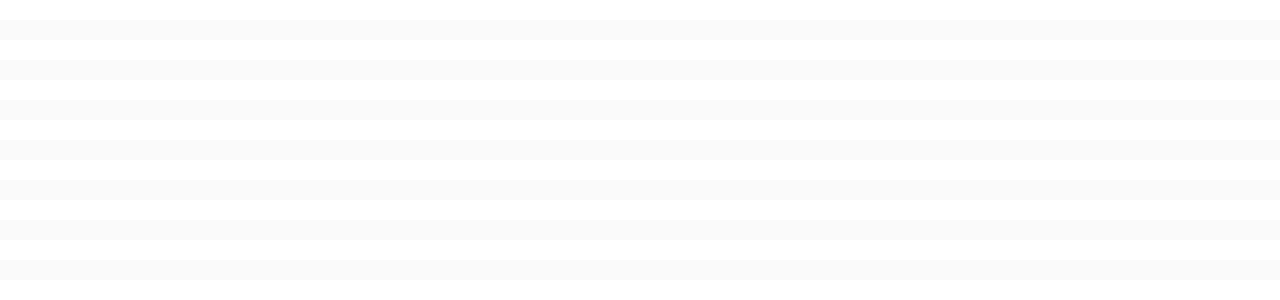
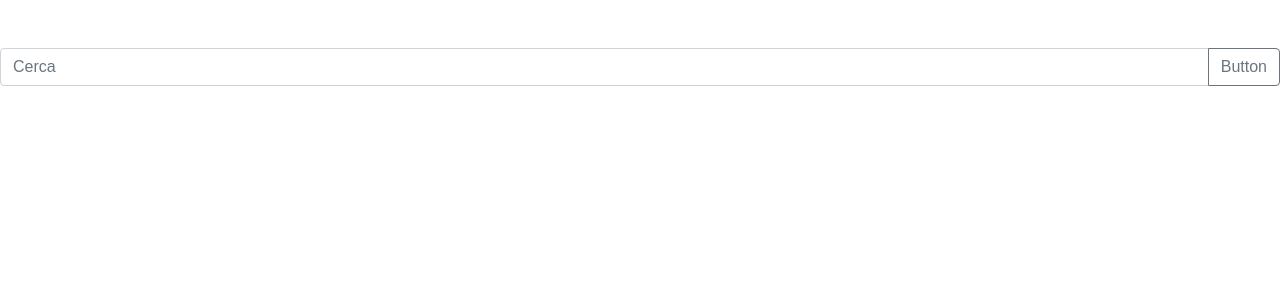
Before and after one commit to Greta-Calamari/vue-boolflix, a Vue app: page / in a window 1280 px wide. Shown: the top 300 px of the page. Built offline with nearby package versions, Linux system fonts and the light colour scheme.

Commit message:
card con quello che dovra esserci stampato

```diff
--- a/src/App.vue
+++ b/src/App.vue
@@ -7,6 +7,8 @@
 <script>
 
 import AppHeader from './components/AppHeader.vue'
+
+
 
 export default {
   name: 'App',
--- a/src/components/AppHeader.vue
+++ b/src/components/AppHeader.vue
@@ -1,5 +1,9 @@
 <template>
 <div>
+<div class="input-group mb-3 mt-5">
+  <input type="text" class="form-control" placeholder="Cerca" aria-label="" aria-describedby="button-addon2">
+  <button class="btn btn-outline-secondary" type="button" id="button-addon2">Button</button>
+</div>
 
 </div>
 
--- a/src/style/general.scss
+++ b/src/style/general.scss
@@ -10,19 +10,6 @@
 body{
     font-family: $main-font;
     color:$text-color;
-    background-image: linear-gradient(
-        to left,
-        transparent 0px,
-        transparent 20px,
-        rgba(#000, 0.02) 20px,
-        rgba(#000, 0.02) 40px
-    ),
-    linear-gradient(
-        to bottom,
-        transparent 0px,
-        transparent 20px,
-        rgba(#000, 0.02) 20px,
-        rgba(#000, 0.02) 40px
-    );;
-    background-size: 40px, 100% 40px;
+
+
 }
```
Also changed, not shown: src/components/AppCard.vue (added, +25 -0 lines).
